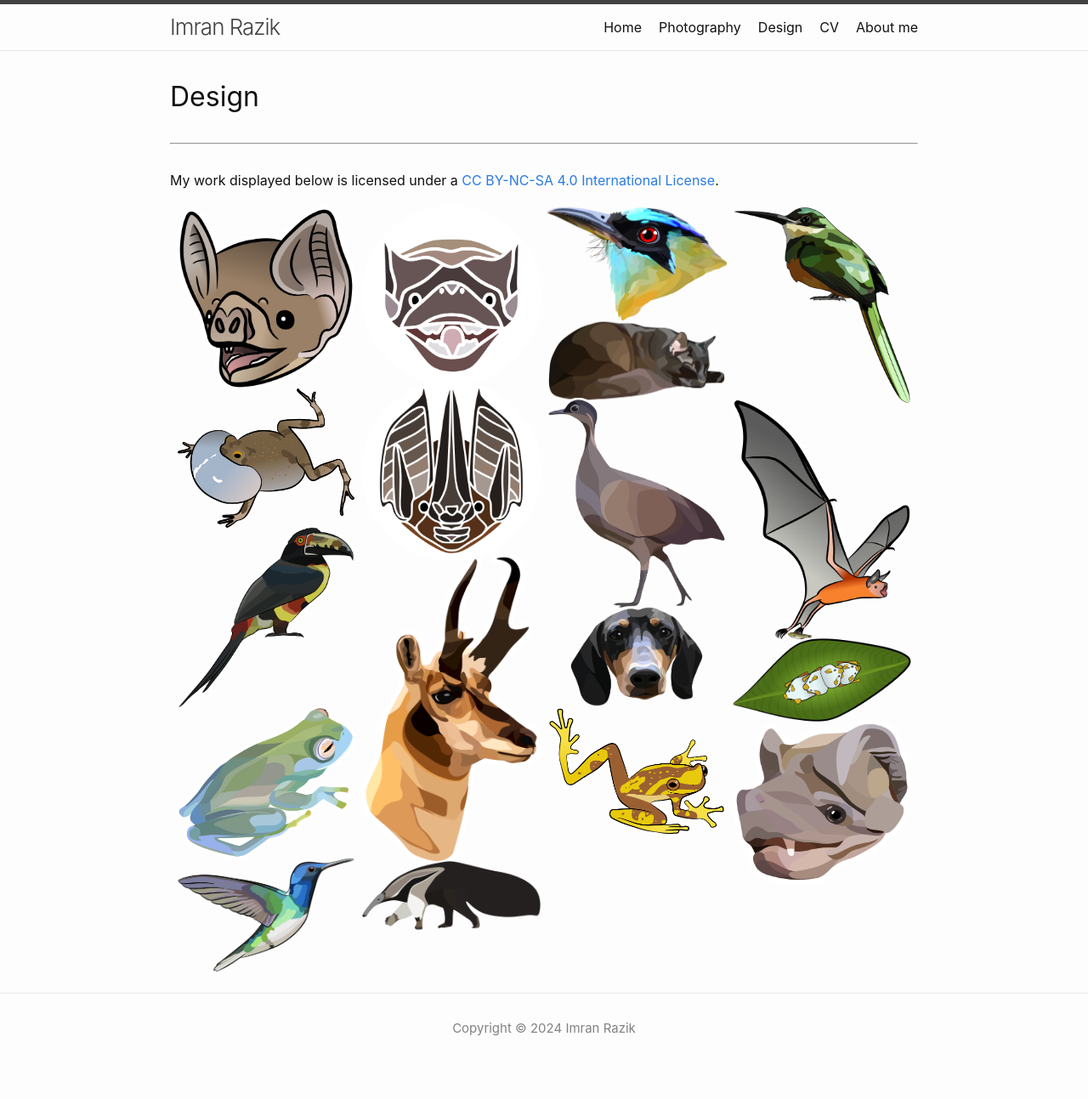
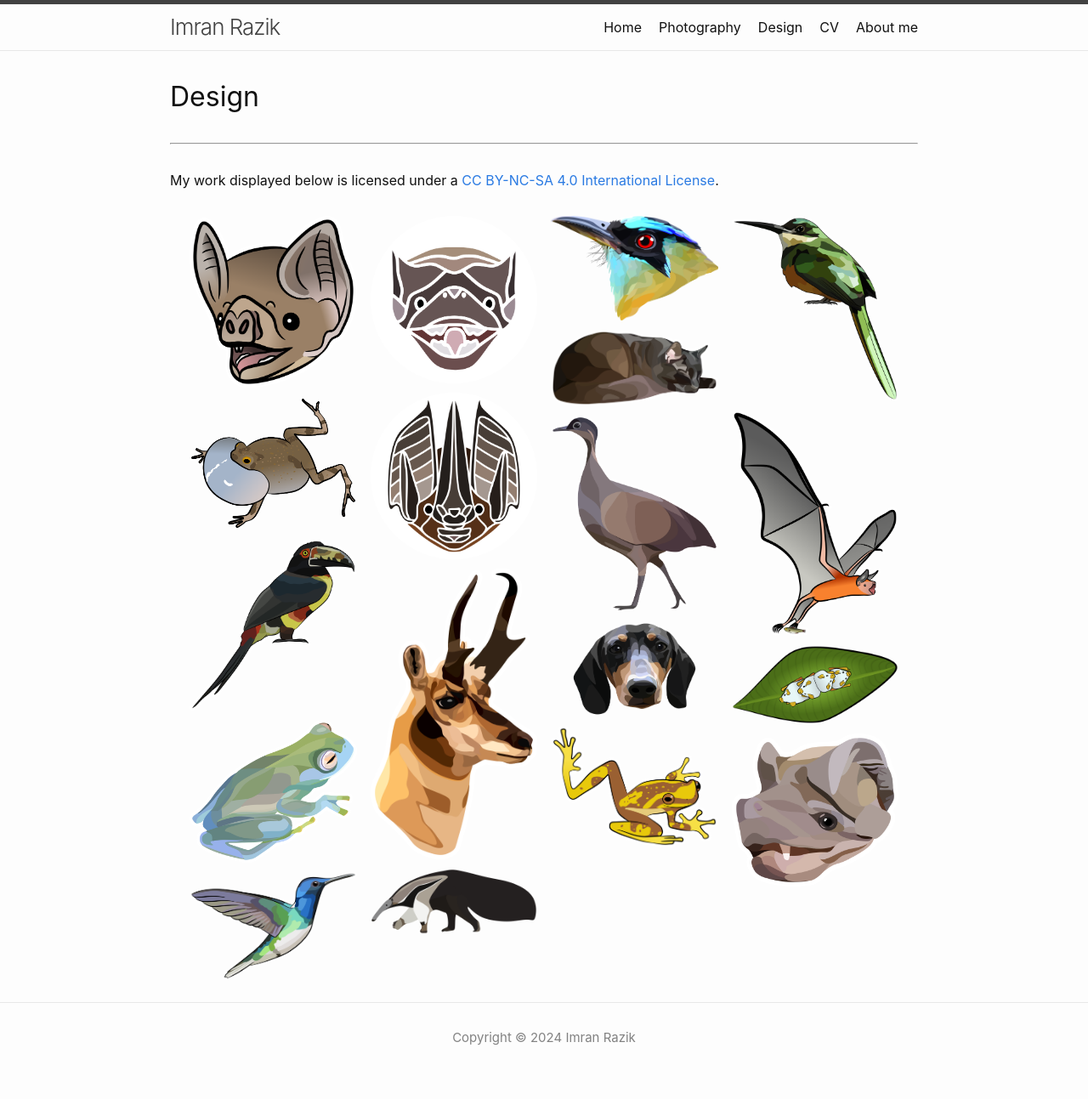
Before and after one commit to imranrazik/imranrazik.github.io, a Jekyll site: the page built from Design.md, in a window 1280 px wide. Shown: the whole page at 85% size. Built offline with Jekyll 4.4.1, drawn with Linux system fonts in a browser that asks for light colours; our own code applies the rules of GitHub Pages for plain Markdown files.

Commit message:
Update grid.html

```diff
--- a/_layouts/grid.html
+++ b/_layouts/grid.html
@@ -18,7 +18,7 @@
       display: flex;
       -ms-flex-wrap: wrap; /* IE10 */
       flex-wrap: wrap;
-      padding: 0 4px;
+      padding: 0 15px;
     }
 
     /* Create four equal columns that sits next to each other */
@@ -26,15 +26,13 @@
       -ms-flex: 25%; /* IE10 */
       flex: 25%;
       max-width: 25%;
-      padding: 0 4px;
+      padding: 0 15px;
     }
 
     .column img {
-      margin-top: 8px;
+      margin-top: 15px;
       vertical-align: middle;
       width: 100%;
-      transition: 500ms;
-      transform: scale(1.05);
     }
 
     /* Responsive layout - makes a two column-layout instead of four columns */
```
